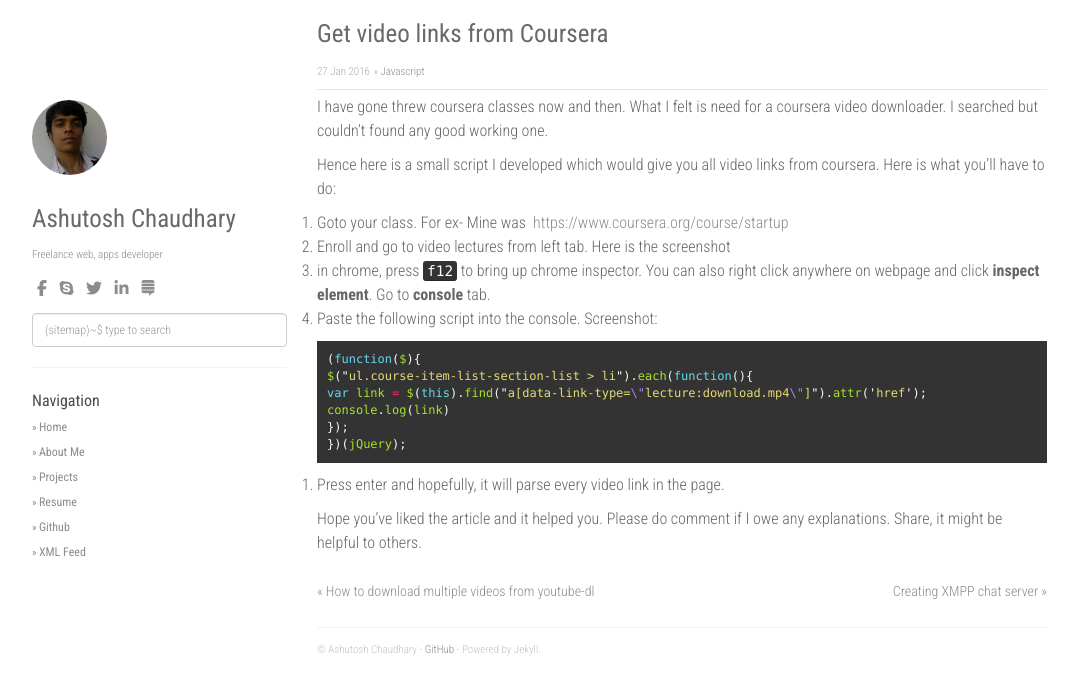
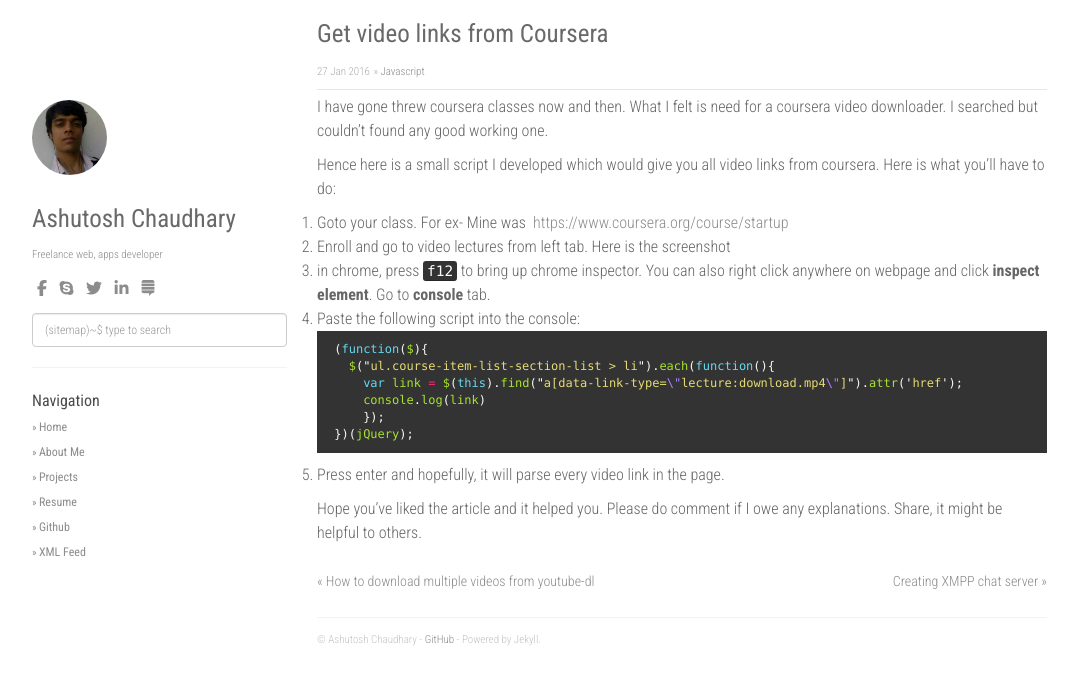
Before and after one commit to codeasashu/codeasashu.github.io, a Jekyll site: the page built from _posts/2016-01-27-get-video-links-from-coursera.md, in a window 1280 px wide. Shown: the top 695 px of the page, without its empty margins (53-1131 px from the left). Built offline with Jekyll 4.4.1, drawn with Linux system fonts in a browser that asks for light colours; nearby versions of some CDN libraries; comment, search, counter and statistics services are not loaded.

Commit message:
fixed blog page 2

````diff
--- a/_posts/2016-01-27-get-video-links-from-coursera.md
+++ b/_posts/2016-01-27-get-video-links-from-coursera.md
@@ -25,16 +25,16 @@ Hence here is a small script I developed which would give you all video links fr
 1. Goto your class. For ex- Mine was  [https://www.coursera.org/course/startup](https://www.coursera.org/course/startup)
 2. Enroll and go to video lectures from left tab. Here is the screenshot
 3. in chrome, press <kbd>f12</kbd> to bring up chrome inspector. You can also right click anywhere on webpage and click **inspect element**. Go to **console** tab.
-4. Paste the following script into the console. Screenshot:
-{% highlight javascript %}
-(function($){
-$("ul.course-item-list-section-list > li").each(function(){
-var link = $(this).find("a[data-link-type=\"lecture:download.mp4\"]").attr('href');
-console.log(link)
-});
-})(jQuery);
-{% endhighlight %}
-
+4. Paste the following script into the console:
+    ```js
+    (function($){
+      $("ul.course-item-list-section-list > li").each(function(){
+        var link = $(this).find("a[data-link-type=\"lecture:download.mp4\"]").attr('href');
+        console.log(link)
+        });
+    })(jQuery);
+    ```
 5. Press enter and hopefully, it will parse every video link in the page.
 
+
 Hope you've liked the article and it helped you. Please do comment if I owe any explanations. Share, it might be helpful to others.
````
Also changed, not shown: 3 other files.
